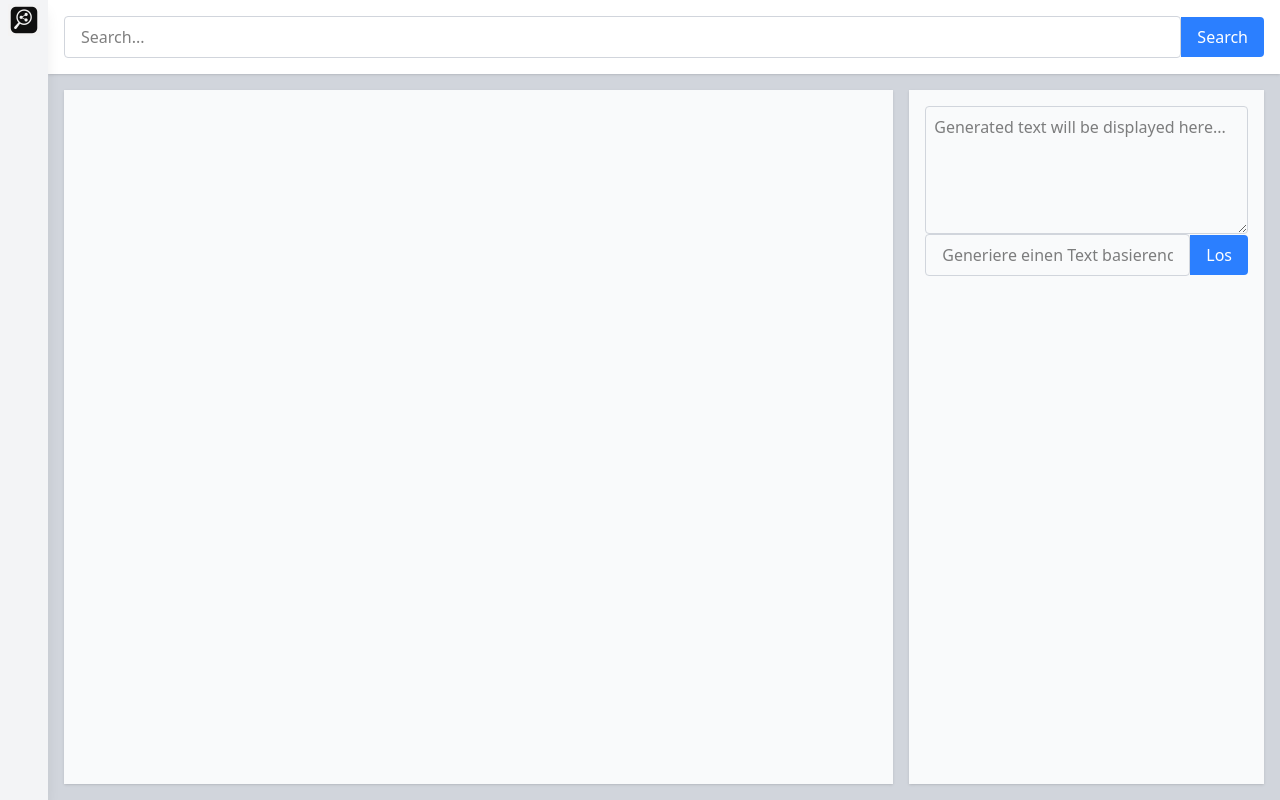
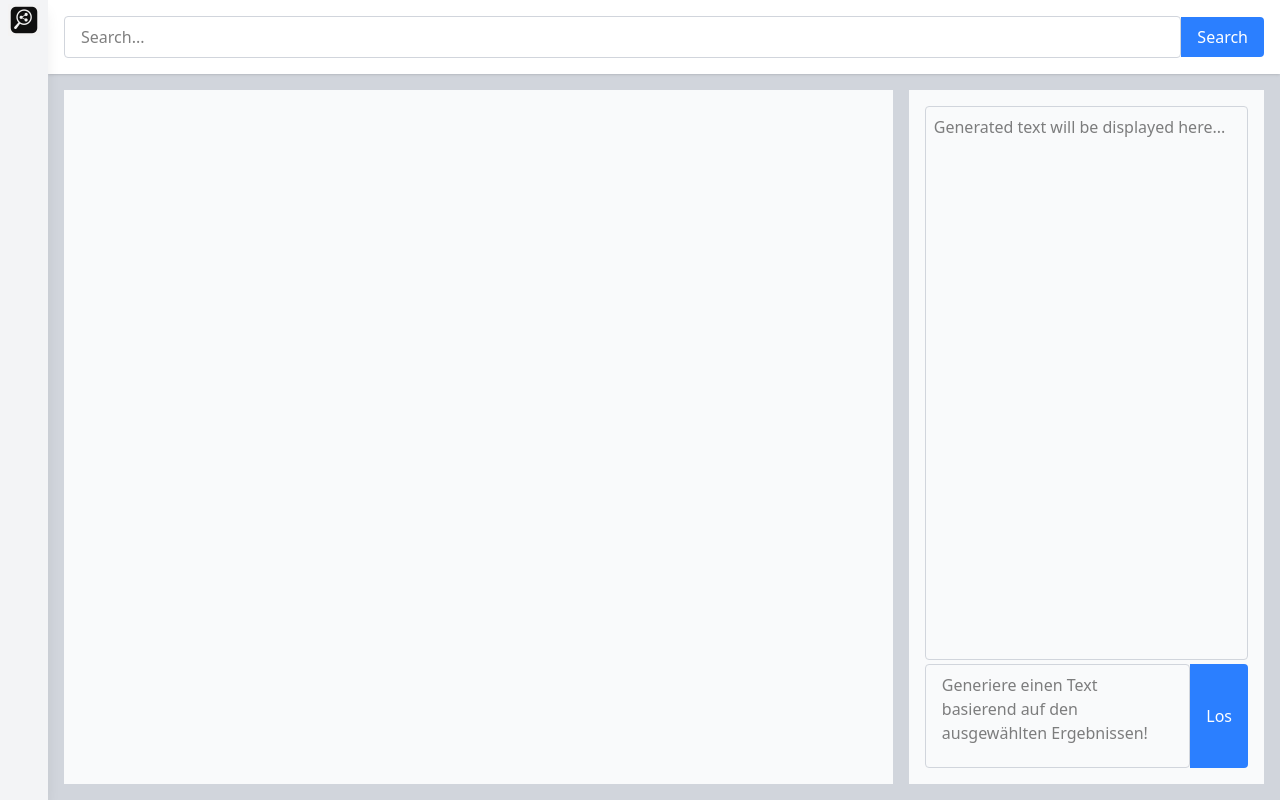
Before and after one commit to uol-esis/CivicSage-Frontend, a React (Vite) app: page / in a window 1280 px wide. Built offline with nearby package versions, Linux system fonts and the light colour scheme.

Commit message:
zwischenstand

```diff
--- a/package.json
+++ b/package.json
@@ -19,6 +19,7 @@
     "papaparse": "^5.5.2",
     "react": "^19.0.0",
     "react-dom": "^19.0.0",
+    "react-resizable-panels": "^3.0.3",
     "react-router-dom": "^7.5.3",
     "tailwindcss": "^4.0.7"
   },
--- a/src/Search.jsx
+++ b/src/Search.jsx
@@ -1,4 +1,5 @@
 import React, { useState } from 'react';
+import { PanelGroup, Panel, PanelResizeHandle } from "react-resizable-panels";
 import * as CivicSage from 'civic_sage';
 
 export default function Search() {
@@ -85,9 +86,17 @@ export default function Search() {
       </div>
 
       {/*bottom part */}
-      <div className="flex flex-row bg-gray-300 p-4 h-[calc(100vh-theme(spacing.14))]">
+      <div className="flex-1 flex-row bg-gray-300 p-4 h-[calc(100vh-theme(spacing.14))]">
+        <PanelGroup
+          direction="horizontal"
+          className="flex-1"
+          renderHandle={() => (
+          <div className="w-20 bg-blue-500 cursor-col-resize rounded" />
+        )}>
           {/* Results Section */}
-        <div className="flex-1 overflow-y-auto space-y-2 p-4 bg-gray-50 shadow">
+          <Panel defaultSize={70} minSize={30} className="flex flex-col h-full">
+            <div className="bg-gray-50 shadow p-4 h-full overflow-y-auto">
+
             {results.map((result, index) => {
               return(
                 <div className="border border-gray-300 rounded p-2 relative">
@@ -110,12 +119,15 @@ export default function Search() {
               )
             })}
             </div>
+          </Panel>
+          <PanelResizeHandle className="w-4 bg-gray-300"/>
+
+          <Panel defaultSize={30} minSize={30} className="flex flex-col">
           {/* Text Area */}
-        <div className="flex flex-col ml-4">
 
             <div className="bg-gray-50 shadow h-full p-4 flex flex-col">
               <textarea
-              className="w-full h-32 p-2 border border-gray-300 rounded"
+                className="w-full h-full p-2 mb-1 resize-none border border-gray-300 rounded"
                 placeholder="Generated text will be displayed here..."
                 readOnly>
               </textarea>
@@ -123,22 +135,23 @@ export default function Search() {
                 className="flex flex-row items-center"
                 onSubmit={(e) => { e.preventDefault(); handleGenerate(); }}
               >
-              <input
-                type="text"
+                <textarea
                   value={prompt}
-                onChange={(e) => setPrompt(e.target.value)}
+                  onChange={e => setPrompt(e.target.value)}
                   placeholder="Generiere einen Text basierend auf den ausgewählten Ergebnissen!"
-                className="border border-gray-300 rounded px-4 py-2 w-full"
+                  className="border border-gray-300 rounded px-4 py-2 w-full h-[6.5rem] resize-none overflow-y-auto"
+                  rows={1}
                 />
                 <button
                   type="submit"
-                className="bg-blue-500 text-white px-4 py-2 rounded-r"
+                  className="bg-blue-500 text-white px-4 py-2 h-[6.5rem] rounded-r"
                 >
                   Los
                 </button>
               </form>
             </div>
-        </div>
+          </Panel>
+        </PanelGroup>
       </div>
     </div>
   );
--- a/src/Upload.jsx
+++ b/src/Upload.jsx
@@ -4,7 +4,8 @@ import * as CivicSage from 'civic_sage';
 
 export default function Upload() {
   const [inputValue, setInputValue] = useState('');
-  const [selectedFile, setSelectedFile] = useState(null);
+  const [selectedUpload, setSelectedUpload] = useState(null);
+  const [selectedFiles, setSelectedFiles] = useState([]);
   const [isValidFile, setIsValidFile] = useState(false);
   const [resetUpload, setResetUpload] = useState(false);
 
@@ -24,18 +25,39 @@ export default function Upload() {
     });
   };
 
-  const handleConfirmFile = () => {
+  const handleConfirmUpload = () => {
+    let filesToUpload = [];
+
+    if (selectedUpload && selectedUpload.isFile()) {
+      setSelectedFiles([selectedUpload]);
+      handleConfirmFiles();
+    } else if (selectedUpload && selectedUpload.isDirectory()) {
+      for (const file of selectedUpload.files) {
+        if (file.isFile()) {
+          setSelectedFiles(prevFiles => [...prevFiles, file]);
+        }
+      }
+      handleConfirmFiles();
+    } else {
+      alert('Please select a valid file or directory.');
+    }
+    return;
+  };
+
+
+
+  const handleConfirmFiles = () => {
     const client = new CivicSage.ApiClient(import.meta.env.VITE_API_ENDPOINT);
     let apiInstance = new CivicSage.DefaultApi(client);
-    let file = selectedFile; // File |
-      apiInstance.indexFiles(file, (error, data, response) => {
+    let files = selectedFiles; // File |
+      apiInstance.indexFiles(files, (error, data, response) => {
         if (error) {
           console.error(error);
           alert('Error adding website to the database.');
         } else {
           console.log('API called successfully.');
-          alert(`${selectedFile.name} added to the database.`);
-          setSelectedFile(null); // Clear the selected file after successful submission
+          alert(`${files.map(file => file.name).join(', ')} added to the database.`);
+          setSelectedFiles([]); // Clear the selected files after successful submission
           setResetUpload(r => !r); // Toggle reset state to re-render UploadComponent
         }
       });
@@ -74,10 +96,10 @@ export default function Upload() {
     {/* Drag-and-Drop Upload */}
     <div className="flex flex-col mx-4 h-[50vh] bg-white shadow rounded-[10px] p-4">
       <div className="flex-1 flex flex-col">
-        <UploadComponent setFile={setSelectedFile} setValid={setIsValidFile} reset={resetUpload} />
+        <UploadComponent setFile={setSelectedUpload} setValid={setIsValidFile} reset={resetUpload} />
       </div>
       <button
-        onClick={handleConfirmFile}
+        onClick={handleConfirmUpload}
         className="py-2 mt-4 rounded-md bg-gray-600 text-sm font-semibold text-white shadow-sm hover:bg-indigo-500"
       >
         Bestätigen
```
Also changed, not shown: 1 other file (tests, documents, lock files or other folders). Lines whose indentation alone changed are shown as unchanged.
